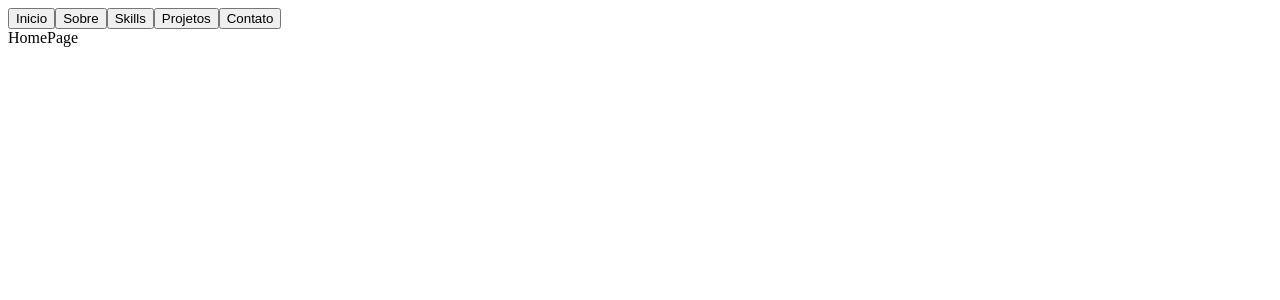
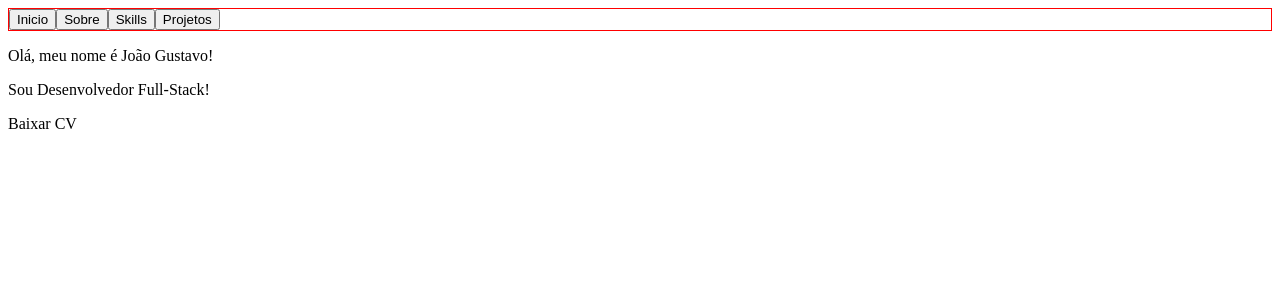
Before and after one commit to Joaogustavo789/portfolio, a React (Vite) app: page / in a window 1280 px wide. Shown: the top 300 px of the page. Built offline with nearby package versions, Linux system fonts and the light colour scheme.

Commit message:
feat: :sparkles: Introduzindo a estrutura inicial da página Home

```diff
--- a/package.json
+++ b/package.json
@@ -12,7 +12,8 @@
   "dependencies": {
     "react": "^18.2.0",
     "react-dom": "^18.2.0",
-    "react-router-dom": "^5.3.4"
+    "react-router-dom": "^5.3.4",
+    "styled-components": "^6.0.7"
   },
   "devDependencies": {
     "@types/react": "^18.2.15",
--- a/src/components/Header.jsx
+++ b/src/components/Header/Header.jsx
@@ -1,5 +1,6 @@
-import Button from "./assets/Button";
+import Button from "../helpers/Button/Button";
 import { useHistory } from 'react-router-dom';
+import { HeaderStyled } from './styles.jsx';
 
 function Header() {
   const history = useHistory();
@@ -20,12 +21,8 @@ function Header() {
     history.push('/projetos')
   }
 
-  const handleContact = () => {
-    history.push('/contato')
-  }
-
   return (
-    <main>
+    <HeaderStyled>
        <Button
         click={ handleHome }
         text="Inicio"
@@ -45,12 +42,7 @@ function Header() {
         click={ handleProjects }
         text="Projetos"
       />
-
-      <Button
-        click={ handleContact }
-        text="Contato"
-      />
-    </main>
+    </HeaderStyled>
   )
 }
 
--- /dev/null
+++ b/src/components/Header/styles.jsx
@@ -0,0 +1,5 @@
+import styled from 'styled-components';
+
+export const HeaderStyled = styled.header `
+  border: 1px solid red;
+`
--- a/src/pages/AboutPage.jsx
+++ b/src/pages/AboutPage/AboutPage.jsx
@@ -1,4 +1,4 @@
-import Header from "../components/Header";
+import Header from "../../components/Header/Header";
 
 function AboutPage() {
   return (
--- a/src/pages/ContactPage.jsx
+++ /dev/null
@@ -1,12 +0,0 @@
-import Header from "../components/Header";
-
-function ContactPage() {
-  return (
-    <main>
-      <Header />
-      <div>ContactPage</div>
-    </main>
-  )
-}
-
-export default ContactPage;
--- a/src/pages/HomePage.jsx
+++ /dev/null
@@ -1,12 +0,0 @@
-import Header from "../components/Header";
-
-function HomePage() {
-  return (
-    <main>
-      <Header />
-      <div>HomePage</div>
-    </main>
-  )
-}
-
-export default HomePage;
--- /dev/null
+++ b/src/pages/HomePage/HomePage.jsx
@@ -0,0 +1,14 @@
+import Header from "../../components/Header/Header";
+
+function HomePage() {
+  return (
+    <main>
+      <Header />
+      <p>Olá, meu nome é João Gustavo!</p>
+      <p>Sou Desenvolvedor Full-Stack!</p>
+      <p>Baixar CV</p>
+    </main>
+  )
+}
+
+export default HomePage;
--- a/src/pages/ProjectsPage.jsx
+++ b/src/pages/ProjectsPage/ProjectsPage.jsx
@@ -1,4 +1,4 @@
-import Header from "../components/Header";
+import Header from "../../components/Header/Header";
 
 function ProjectsPage() {
   return (
--- a/src/pages/SkillsPage.jsx
+++ b/src/pages/SkillsPage/SkillsPage.jsx
@@ -1,4 +1,4 @@
-import Header from "../components/Header";
+import Header from "../../components/Header/Header";
 
 function SkillsPage() {
   return (
--- a/src/routes/Routes.jsx
+++ b/src/routes/Routes.jsx
@@ -1,9 +1,8 @@
 import { Route, Switch } from 'react-router-dom';
-import HomePage from '../pages/HomePage';
-import AboutPage from '../pages/AboutPage';
-import ContactPage from '../pages/ContactPage';
-import ProjectsPage from '../pages/ProjectsPage';
-import SkillsPage from '../pages/SkillsPage';
+import HomePage from '../pages/HomePage/HomePage';
+import AboutPage from '../pages/AboutPage/AboutPage';
+import ProjectsPage from '../pages/ProjectsPage/ProjectsPage';
+import SkillsPage from '../pages/SkillsPage/SkillsPage';
 
 function Routes() {
   return (
@@ -12,7 +11,6 @@ function Routes() {
       <Route exact path="/sobre-mim" component={ AboutPage }/>
       <Route exact path="/skills" component={ SkillsPage }/>
       <Route exact path="/projetos" component={ ProjectsPage }/>
-      <Route exact path="/contato" component={ ContactPage }/>
     </Switch>
   )
 }
```
Also changed, not shown: src/components/helpers/Button/Button.jsx (renamed from src/components/assets/Button.jsx), src/components/helpers/Button/styles.jsx (added), 1 other file (tests, documents, lock files or other folders).
